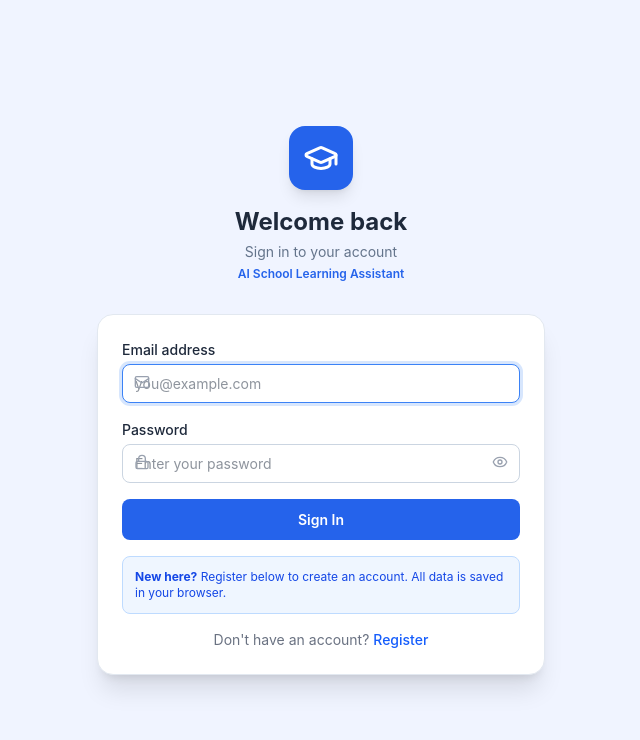
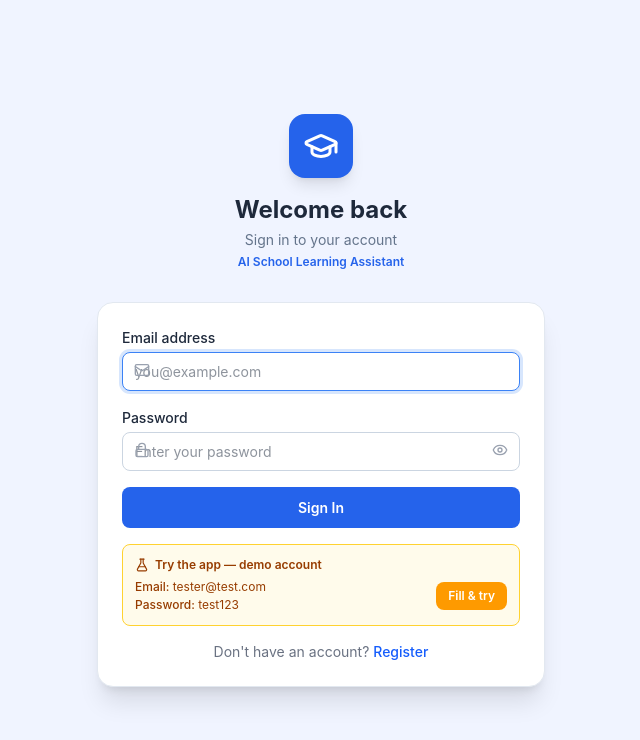
Before and after one commit to gr8aarkays-tech/SanjuClass1, a React (Vite) app in the folder app/: page /SchoolBuddy/login in a window 1280 px wide. Shown: the top 740 px of the page, without its empty margins (319-959 px from the left). Built offline with nearby package versions, Linux system fonts and the light colour scheme.

Commit message:
fix: demo credentials + scope mock data to demo user only

```diff
--- a/app/src/contexts/AppContext.tsx
+++ b/app/src/contexts/AppContext.tsx
@@ -1,4 +1,4 @@
-import React, { createContext, useContext, useState, useCallback } from 'react';
+import React, { createContext, useContext, useState, useCallback, useEffect } from 'react';
 import type {
   Child,
   Subject,
@@ -21,9 +21,9 @@ import {
   mockQuestionPaper,
   mockPracticeAttempts,
 } from '../data/mockData';
+import { useAuth, DEMO_USER_ID } from './AuthContext';
 
 interface AppState {
-  currentUser: { id: string; name: string; email: string };
   children: Child[];
   selectedChild: Child | null;
   subjects: Subject[];
@@ -57,13 +57,16 @@ interface AppContextValue extends AppState {
   getChildMaterials: (childId: string) => UploadedMaterial[];
   getChildWeeklyLessons: (childId: string) => WeeklyLesson[];
   getChildQuestionPapers: (childId: string) => GeneratedQuestionPaper[];
+  // Kept for backwards compatibility with any component that reads currentUser
+  currentUser: { id: string; name: string; email: string };
 }
 
 const AppContext = createContext<AppContextValue | null>(null);
 
-export function AppProvider({ children: reactChildren }: { children: React.ReactNode }) {
-  const [state, setState] = useState<AppState>({
-    currentUser: { id: 'user-1', name: 'Parent', email: 'parent@example.com' },
+/** Return initial state seeded with demo data or a blank slate depending on userId */
+function buildInitialState(userId: string | null): AppState {
+  if (userId === DEMO_USER_ID) {
+    return {
       children: mockChildren,
       selectedChild: mockChildren[0],
       subjects: mockSubjects,
@@ -74,16 +77,40 @@ export function AppProvider({ children: reactChildren }: { children: React.React
       weeklyLessons: mockWeeklyLessons,
       questionPapers: [mockQuestionPaper],
       practiceAttempts: mockPracticeAttempts,
-  });
+    };
+  }
+  return {
+    children: [],
+    selectedChild: null,
+    subjects: [],
+    chapters: [],
+    topics: [],
+    exams: [],
+    materials: [],
+    weeklyLessons: [],
+    questionPapers: [],
+    practiceAttempts: [],
+  };
+}
+
+export function AppProvider({ children: reactChildren }: { children: React.ReactNode }) {
+  const { user } = useAuth();
+  const [state, setState] = useState<AppState>(() => buildInitialState(user?.id ?? null));
+
+  // Re-initialise data whenever the logged-in user changes (login / logout / switch)
+  useEffect(() => {
+    setState(buildInitialState(user?.id ?? null));
+  }, [user?.id]);
 
   const selectChild = useCallback((child: Child) => {
     setState(s => ({ ...s, selectedChild: child }));
   }, []);
 
   const addChild = useCallback((childData: Omit<Child, 'id' | 'userId'>) => {
-    const newChild: Child = { ...childData, id: `child-${Date.now()}`, userId: 'user-1' };
+    const userId = user?.id ?? 'unknown';
+    const newChild: Child = { ...childData, id: `child-${Date.now()}`, userId };
     setState(s => ({ ...s, children: [...s.children, newChild], selectedChild: s.selectedChild || newChild }));
-  }, []);
+  }, [user?.id]);
 
   const updateChild = useCallback((id: string, updates: Partial<Child>) => {
     setState(s => ({
@@ -147,6 +174,7 @@ export function AppProvider({ children: reactChildren }: { children: React.React
 
   const value: AppContextValue = {
     ...state,
+    currentUser: { id: user?.id ?? '', name: user?.name ?? '', email: user?.email ?? '' },
     selectChild, addChild, updateChild, deleteChild,
     addMaterial, updateMaterial, deleteMaterial,
     addQuestionPaper, addExam, updateExam, deleteExam,
--- a/app/src/contexts/AuthContext.tsx
+++ b/app/src/contexts/AuthContext.tsx
@@ -20,6 +20,9 @@ const AuthContext = createContext<AuthContextValue | null>(null);
 
 const STORAGE_KEY = 'sanju_auth_user';
 const USERS_KEY = 'sanju_registered_users';
+
+// The fixed ID used for the demo account so AppContext can detect it
+export const DEMO_USER_ID = 'user-demo';
 
 interface StoredUser extends AuthUser {
   passwordHash: string;
@@ -48,12 +51,29 @@ function saveStoredUsers(users: StoredUser[]) {
   localStorage.setItem(USERS_KEY, JSON.stringify(users));
 }
 
+/** Ensure the demo account always exists in localStorage */
+function seedDemoAccount() {
+  const users = getStoredUsers();
+  const exists = users.some(u => u.id === DEMO_USER_ID);
+  if (!exists) {
+    const demoUser: StoredUser = {
+      id: DEMO_USER_ID,
+      name: 'Demo User',
+      email: 'tester@test.com',
+      createdAt: '2024-01-01T00:00:00Z',
+      passwordHash: hashPassword('test123'),
+    };
+    saveStoredUsers([demoUser, ...users]);
+  }
+}
+
 export function AuthProvider({ children }: { children: React.ReactNode }) {
   const [user, setUser] = useState<AuthUser | null>(null);
   const [isLoading, setIsLoading] = useState(true);
 
-  // Restore session on mount
+  // Seed demo account and restore session on mount
   useEffect(() => {
+    seedDemoAccount();
     try {
       const stored = localStorage.getItem(STORAGE_KEY);
       if (stored) setUser(JSON.parse(stored));
--- a/app/src/pages/AuthPages.tsx
+++ b/app/src/pages/AuthPages.tsx
@@ -1,7 +1,10 @@
 import React, { useState } from 'react';
 import { Link, useNavigate } from 'react-router-dom';
-import { GraduationCap, Mail, Lock, Eye, EyeOff, Loader, AlertCircle } from 'lucide-react';
+import { GraduationCap, Mail, Lock, Eye, EyeOff, Loader, AlertCircle, FlaskConical } from 'lucide-react';
 import { useAuth } from '../contexts/AuthContext';
+
+const DEMO_EMAIL = 'tester@test.com';
+const DEMO_PASSWORD = 'test123';
 
 export function LoginPage() {
   const { login } = useAuth();
@@ -11,6 +14,11 @@ export function LoginPage() {
   const [showPassword, setShowPassword] = useState(false);
   const [loading, setLoading] = useState(false);
   const [error, setError] = useState('');
+
+  const fillDemo = () => {
+    setEmail(DEMO_EMAIL);
+    setPassword(DEMO_PASSWORD);
+  };
 
   const handleSubmit = async (e: React.FormEvent) => {
     e.preventDefault();
@@ -80,9 +88,25 @@ export function LoginPage() {
         </button>
       </form>
 
-      {/* Demo hint */}
-      <div className="mt-4 p-3 bg-blue-50 border border-blue-200 rounded-lg text-xs text-blue-700">
-        <strong>New here?</strong> Register below to create an account. All data is saved in your browser.
+      {/* Try-it demo banner */}
+      <div className="mt-4 p-3 bg-amber-50 border border-amber-300 rounded-lg text-xs text-amber-800">
+        <div className="flex items-center gap-1.5 font-semibold mb-1.5">
+          <FlaskConical className="w-3.5 h-3.5 flex-shrink-0" />
+          Try the app — demo account
+        </div>
+        <div className="flex items-center justify-between gap-2">
+          <div className="space-y-0.5">
+            <p><span className="font-medium">Email:</span> {DEMO_EMAIL}</p>
+            <p><span className="font-medium">Password:</span> {DEMO_PASSWORD}</p>
+          </div>
+          <button
+            type="button"
+            onClick={fillDemo}
+            className="px-3 py-1.5 rounded-lg text-xs font-semibold bg-amber-500 text-white hover:bg-amber-600 transition-colors flex-shrink-0"
+          >
+            Fill &amp; try
+          </button>
+        </div>
       </div>
 
       <p className="text-center text-sm text-gray-500 mt-4">
```
Lines whose indentation alone changed are shown as unchanged.
